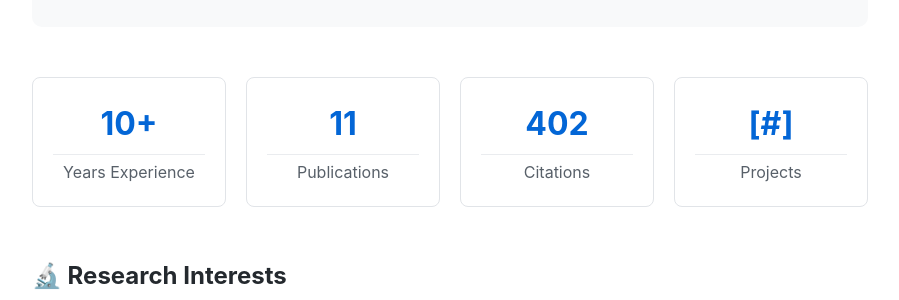
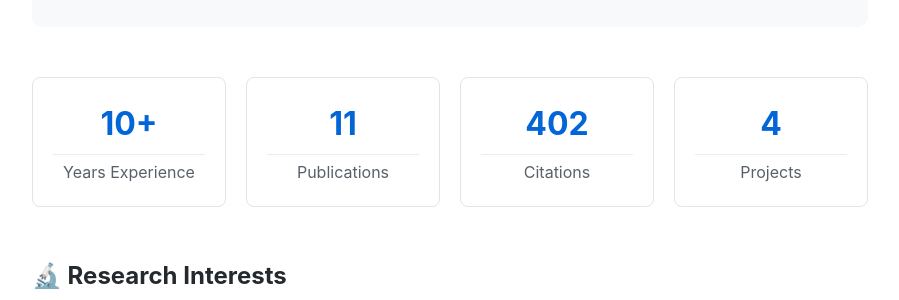
Before and after one commit to ShemelisKHundie/ShemelisKHundie.github.io, a Jekyll site: the page built from index.md, in a window 1280 px wide and 900 px high, scrolled down 592 px. Shown: the part 156-456 px from the top of the window, without its empty margins (190-1089 px from the left). Built offline with Jekyll 4.4.1, drawn with Linux system fonts in a browser that asks for light colours.

Commit message:
Update index.md

```diff
--- a/index.md
+++ b/index.md
@@ -50,7 +50,7 @@ title: Home
     <p style="margin: 5px 0 0; color: #586069;">Citations</p>
   </div>
   <div style="flex: 1; background: #fff; padding: 20px; border-radius: 8px; border: 1px solid #e1e4e8;">
-    <h2 style="margin: 0; color: #0366d6; font-size: 2rem;">[#]</h2>
+    <h2 style="margin: 0; color: #0366d6; font-size: 2rem;">4</h2>
     <p style="margin: 5px 0 0; color: #586069;">Projects</p>
   </div>
 </div>
```
